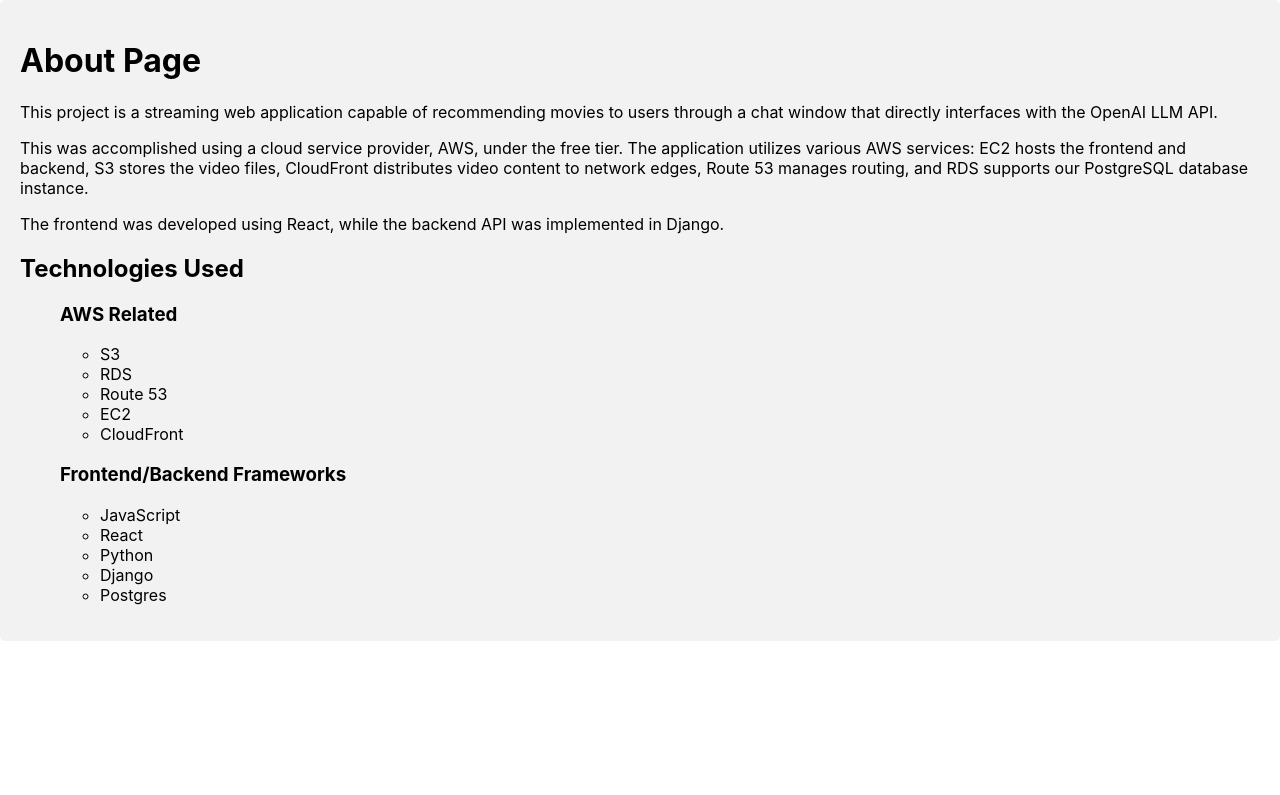
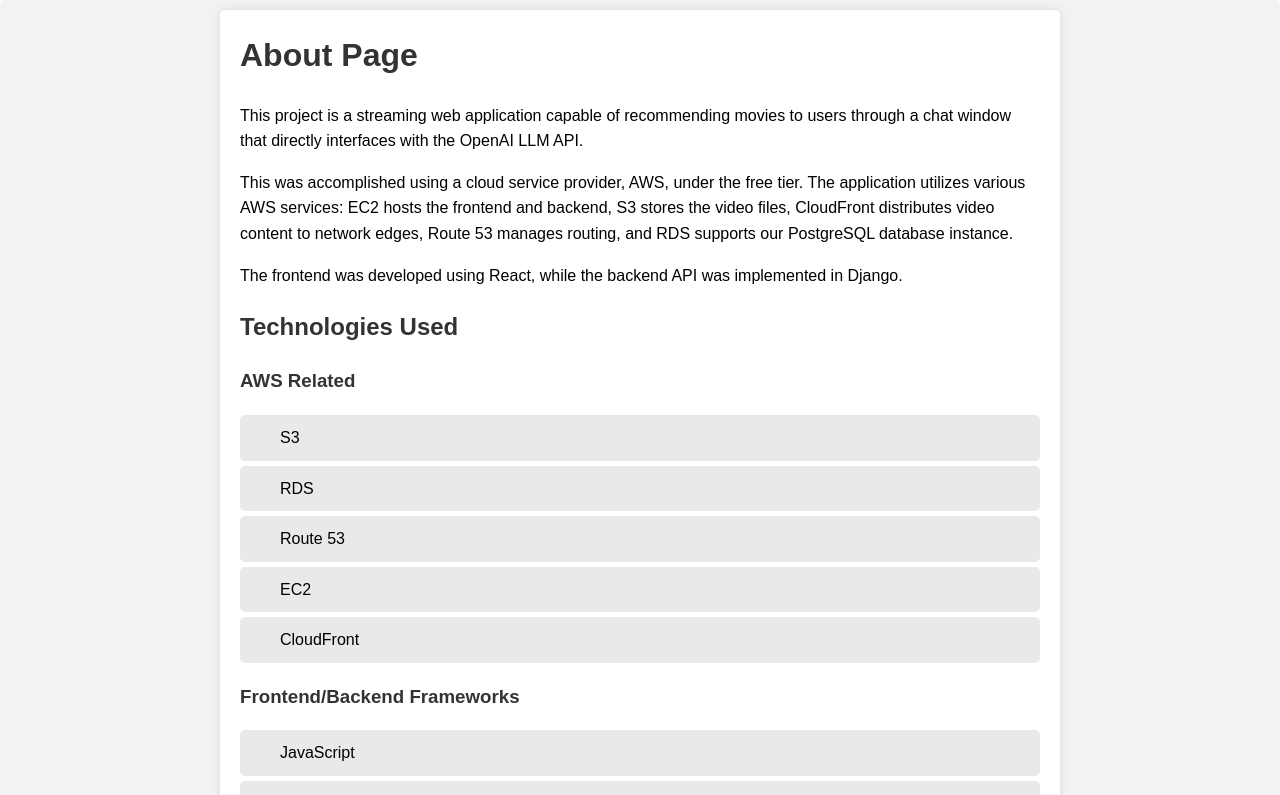
Before and after one commit to AyeitsAlex21/Video-Streaming, a React (Create React App) app in the folder frontend/: page /information in a window 1280 px wide. Shown: the top 795 px of the page. Built offline with nearby package versions, Linux system fonts and the light colour scheme.

Commit message:
adding css for login and sign up

```diff
--- a/frontend/src/Information.js
+++ b/frontend/src/Information.js
@@ -1,10 +1,11 @@
 import React, { useState } from 'react';
+import "./css/Information.css"
 
 function Information() {
 
     return (
 
-        <div>
+        <div class="infoPage">
             <h1>About Page</h1>
 
             <p>
--- /dev/null
+++ b/frontend/src/css/Information.css
@@ -0,0 +1,36 @@
+
+
+
+.infoPage {
+    font-family: 'Arial', sans-serif;
+    line-height: 1.6;
+    padding: 20px;
+    background-color: #f4f4f4;
+    background-color: #fff;
+    padding: 20px;
+    margin: auto;
+    max-width: 800px;
+    box-shadow: 0 0 10px rgba(0, 0, 0, 0.1);
+}
+
+
+h1, h2, h3 {
+    color: #333;
+}
+
+h1 {
+    margin-top: 0;
+}
+
+
+ul {
+    list-style-type: none;
+    padding: 0;
+}
+
+li {
+    background: #e9e9e9;
+    margin: 5px 0px;
+    padding: 10px 10px 10px 40px;
+    border-radius: 5px;
+}
```
